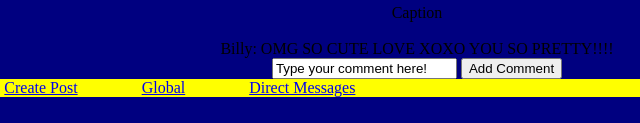
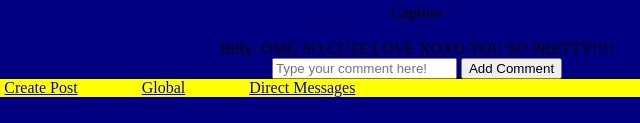
Before and after one commit to sillybilly436/InstaSham, a plain HTML site: page public_html/specificPost.html in a window 1280 px wide. Shown: the part 1480-1603 px from the top of the page, 223-863 px from the left. Drawn offline with Linux system fonts and the light colour scheme.

Commit message:
added placeholder

```diff
--- a/public_html/specificPost.html
+++ b/public_html/specificPost.html
@@ -28,7 +28,7 @@
 
                 <div id="userPosts">Caption</div> <br>
                 <div id="specificComments">Billy: OMG SO CUTE LOVE XOXO YOU SO PRETTY!!!!</div>
-                <input type="text" value="Type your comment here!" id="specificYourComment">
+                <input type="text" placeholder="Type your comment here!" id="specificYourComment">
                 <input type="button" value="Add Comment" id="specificCommentButt" onclick="addComment();">
                 </center>
             </div>
```
